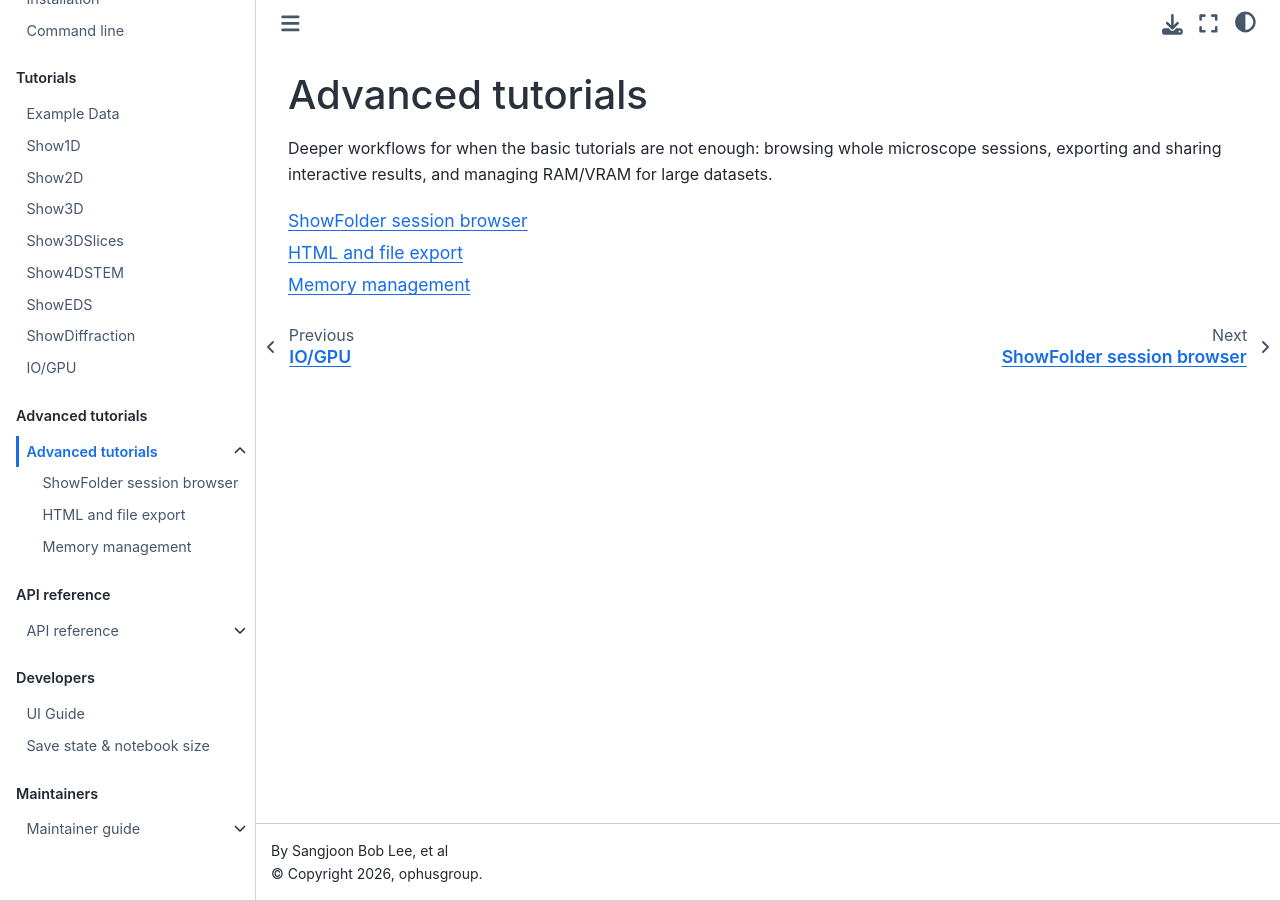
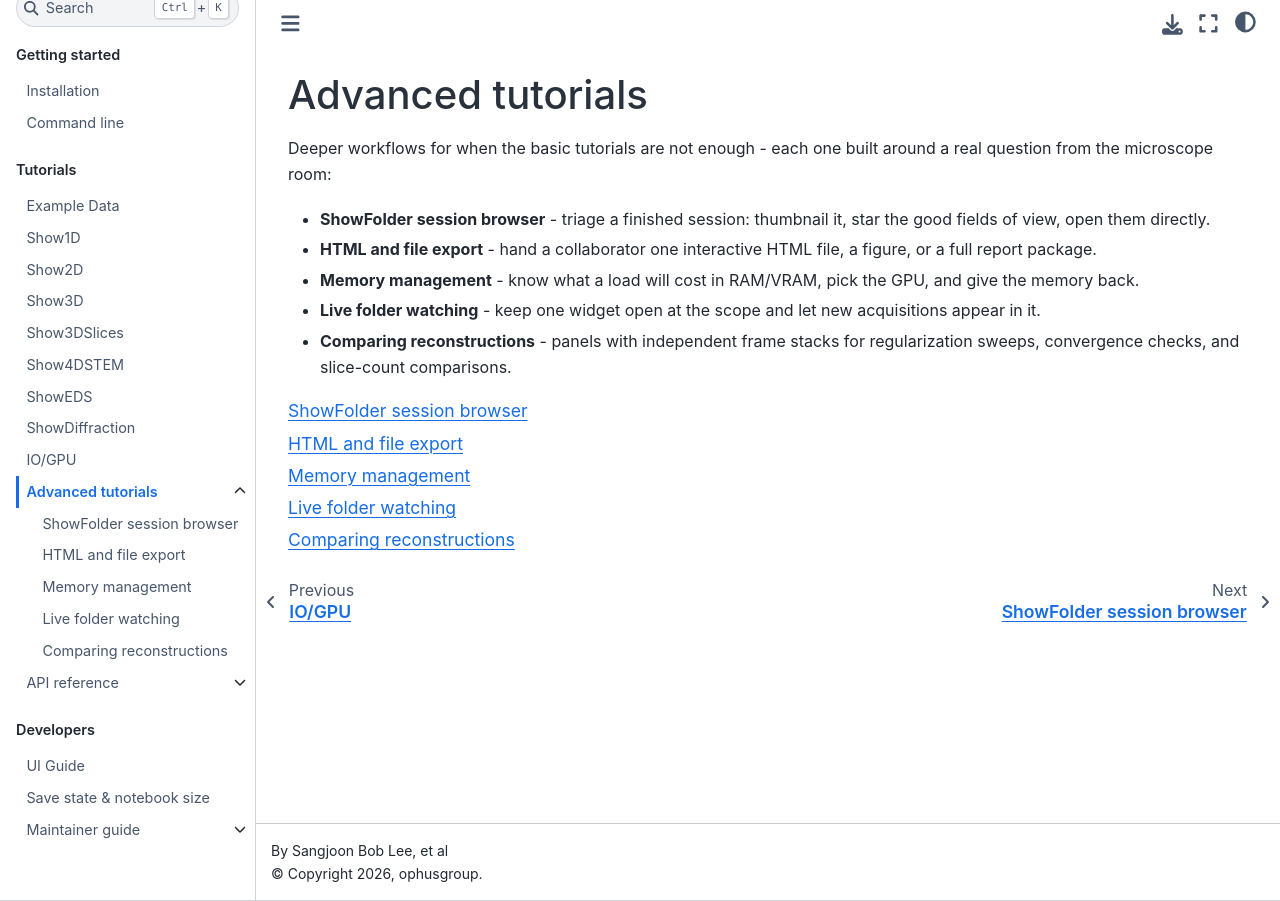
Before and after one commit to bobleesj/quantem.widget, a Jupyter Book: the page built from docs/tutorials/advanced.md, in a window 1280 px wide. Built offline with Jupyter Book 1.0.4 settings and Sphinx 7.4.7 and the Sphinx Book theme 1.1.4, drawn with Linux system fonts in a browser that asks for light colours.

Commit message:
docs: run IO tutorial on real HF data, add watch and reconstruction-compare tutorials

````diff
--- a/docs/_toc.yml
+++ b/docs/_toc.yml
@@ -20,10 +20,11 @@ parts:
       - file: tutorials/showdiffraction
       - file: tutorials/io_gpu
         title: IO/GPU
-  # Advanced tutorials are nested under one expandable parent (same pattern as
-  # API reference / Maintainers) so the sidebar stays short for new users.
-  - caption: Advanced tutorials
-    chapters:
+  # Advanced tutorials, API reference, and Maintainers are each one expandable
+  # parent link (chevron) so the sidebar stays short. These parts deliberately
+  # have NO caption: the parent link is the label, and a caption would render a
+  # duplicate header right above it.
+  - chapters:
       - file: tutorials/advanced
         title: Advanced tutorials
         sections:
@@ -31,11 +32,11 @@ parts:
           - file: tutorials/widget_export
           - file: tutorials/memory_management
             title: Memory management
-  # API reference and Maintainers are nested under a single expandable parent
-  # page so the left sidebar stays short for tutorial users; the chevron
-  # expands the full list on demand.
-  - caption: API reference
-    chapters:
+          - file: tutorials/watch_folder
+            title: Live folder watching
+          - file: tutorials/compare_reconstructions
+            title: Comparing reconstructions
+  - chapters:
       - file: api/index
         title: API reference
         sections:
@@ -58,8 +59,7 @@ parts:
         title: UI Guide
       - file: developer/save-state-and-notebook-size
         title: Save state & notebook size
-  - caption: Maintainers
-    chapters:
+  - chapters:
       - file: maintainer/index
         title: Maintainer guide
         sections:
--- a/docs/tutorials/advanced.md
+++ b/docs/tutorials/advanced.md
@@ -1,8 +1,18 @@
 # Advanced tutorials
 
-Deeper workflows for when the basic tutorials are not enough: browsing whole
-microscope sessions, exporting and sharing interactive results, and managing
-RAM/VRAM for large datasets.
+Deeper workflows for when the basic tutorials are not enough - each one built
+around a real question from the microscope room:
+
+- **ShowFolder session browser** - triage a finished session: thumbnail it,
+  star the good fields of view, open them directly.
+- **HTML and file export** - hand a collaborator one interactive HTML file, a
+  figure, or a full report package.
+- **Memory management** - know what a load will cost in RAM/VRAM, pick the
+  GPU, and give the memory back.
+- **Live folder watching** - keep one widget open at the scope and let new
+  acquisitions appear in it.
+- **Comparing reconstructions** - panels with independent frame stacks for
+  regularization sweeps, convergence checks, and slice-count comparisons.
 
 ```{tableofcontents}
 ```
````
Also changed, not shown: docs/tutorials/io_gpu.md (deleted, +0 -274 lines), docs/tutorials/compare_reconstructions.ipynb (added), docs/tutorials/io_gpu.ipynb (added), docs/tutorials/watch_folder.ipynb (added).
